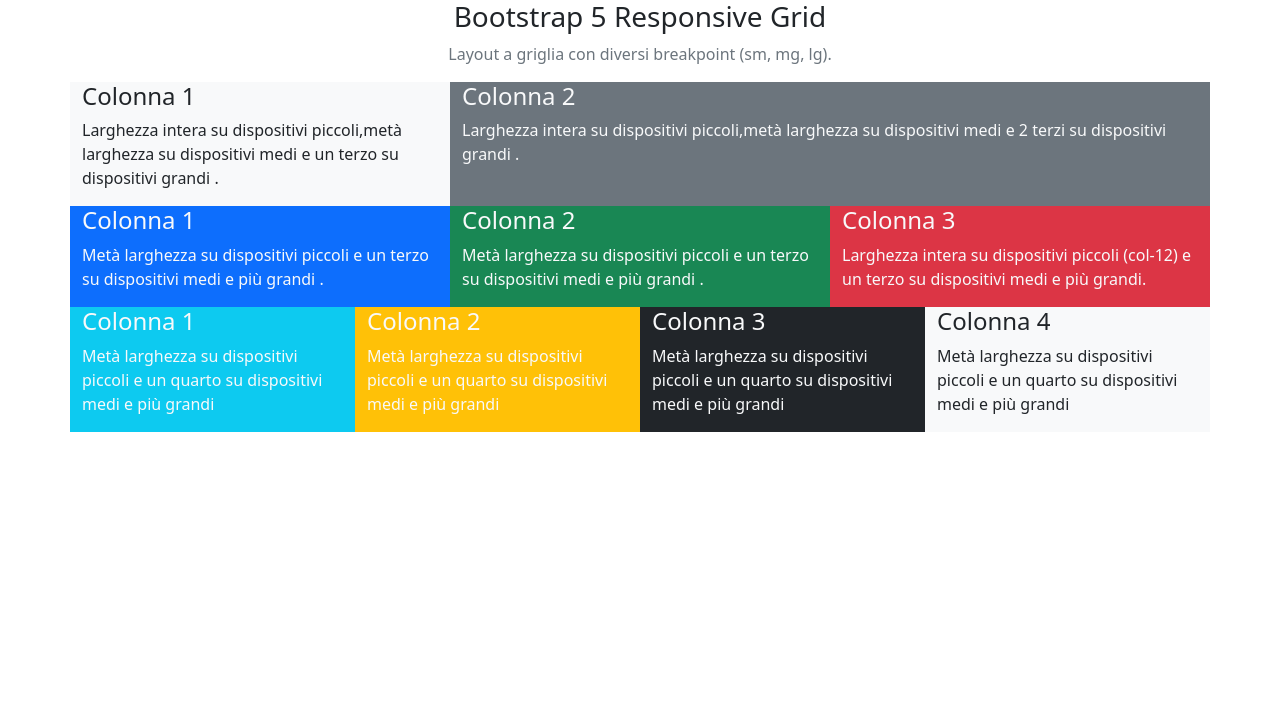
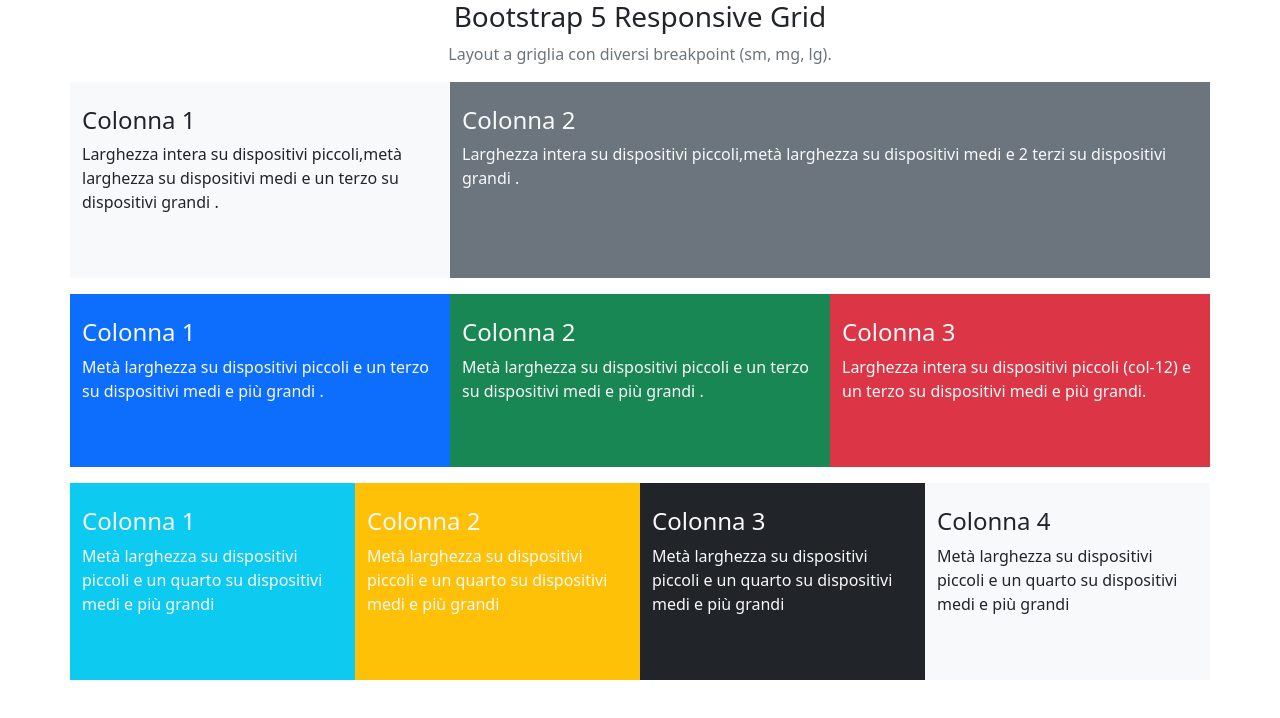
Before and after one commit to veronicacrisafi/htmlcss-bootstrap-layout, a plain HTML site: page index.html in a window 1280 px wide. Drawn offline with nearby package versions, Linux system fonts and the light colour scheme.

Commit message:
insert mb row and pt,pb in the col

```diff
--- a/index.html
+++ b/index.html
@@ -22,15 +22,15 @@
             <p class="text-center text-secondary">Layout a griglia con diversi breakpoint (sm, mg, lg).</p>
             <!-- /.layout -->
 
-            <div class="row">
+            <div class="row mb-3">
                 <!-- /.row 1-->
-                <div class="col-sm-12 col-md-6 col-lg-4 bg-light">
+                <div class="col-sm-12 col-md-6 col-lg-4 bg-light pt-4 pb-5">
                     <h4 class="text-start">Colonna 1</h2>
                         <p class="text-start">Larghezza intera su dispositivi piccoli,metà larghezza su dispositivi medi
                             e un terzo su dispositivi grandi .</p>
                 </div>
                 <!-- /.col 1 -->
-                <div class="col-sm-12 col-md-6 col-lg-8 bg-secondary">
+                <div class="col-sm-12 col-md-6 col-lg-8 bg-secondary  pt-4 pb-5">
                     <h4 class="text-start text-light">Colonna 2</h4>
                     <p class="text-start text-light">Larghezza intera su dispositivi piccoli,metà larghezza su
                         dispositivi medi
@@ -40,9 +40,9 @@
             <!-- /.col 2-->
 
 
-            <div class="row">
+            <div class="row mb-3">
                 <!-- /.row 2-->
-                <div class="col-sm-6 col-md-4 col-lg-4 bg-primary">
+                <div class="col-sm-6 col-md-4 col-lg-4 bg-primary  pt-4 pb-5">
                     <h4 class="text-start text-light">
                         Colonna 1
                     </h4>
@@ -53,7 +53,7 @@
                     <!-- /.text-start text-light -->
                 </div>
                 <!-- /.col 1b-->
-                <div class="col-sm-6 col-md-4 col-lg-4 bg-success">
+                <div class="col-sm-6 col-md-4 col-lg-4 bg-success  pt-4 pb-5">
                     <h4 class="text-start text-light">
                         Colonna 2
                     </h4>
@@ -63,7 +63,7 @@
                     </p>
                 </div>
                 <!-- /.col 2b -->
-                <div class="col-sm-12 col-md-4 col-lg-4 bg-danger">
+                <div class="col-sm-12 col-md-4 col-lg-4 bg-danger  pt-4 pb-5">
                     <h4 class="text-start text-light">
                         Colonna 3
                     </h4>
@@ -75,25 +75,25 @@
             </div>
             <!-- /.col 3b-->
             <div class="row">
-                <div class="col-sm-6 col-md-3 col-lg-3 bg-info">
+                <div class="col-sm-6 col-md-3 col-lg-3 bg-info  pt-4 pb-5">
                     <h4 class="text-start text-light">Colonna 1</h4>
                     <p class="text-start text-light">Metà larghezza su dispositivi piccoli e un quarto su dispositivi
                         medi e più grandi</p>
                 </div>
                 <!-- /.col 1c-->
-                <div class="col-sm-6 col-md-3 col-lg-3 bg-warning">
+                <div class="col-sm-6 col-md-3 col-lg-3 bg-warning  pt-4 pb-5">
                     <h4 class="text-start text-light">Colonna 2</h4>
                     <p class="text-start text-light">Metà larghezza su dispositivi piccoli e un quarto su dispositivi
                         medi e più grandi</p>
                 </div>
                 <!-- /.col 2c-->
-                <div class="col-sm-6 col-md-3 col-lg-3 bg-dark">
+                <div class="col-sm-6 col-md-3 col-lg-3 bg-dark  pt-4 pb-5">
                     <h4 class="text-start text-light">Colonna 3</h4>
                     <p class="text-start text-light">Metà larghezza su dispositivi piccoli e un quarto su dispositivi
                         medi e più grandi</p>
                 </div>
                 <!-- /.col 3c-->
-                <div class="col-sm-6 col-md-3 col-lg-3 bg-light">
+                <div class="col-sm-6 col-md-3 col-lg-3 bg-light pt-4 pb-5">
                     <h4 class="text-start">Colonna 4</h4>
                     <p class="text-start">Metà larghezza su dispositivi piccoli e un quarto su dispositivi
                         medi e più grandi</p>
```
